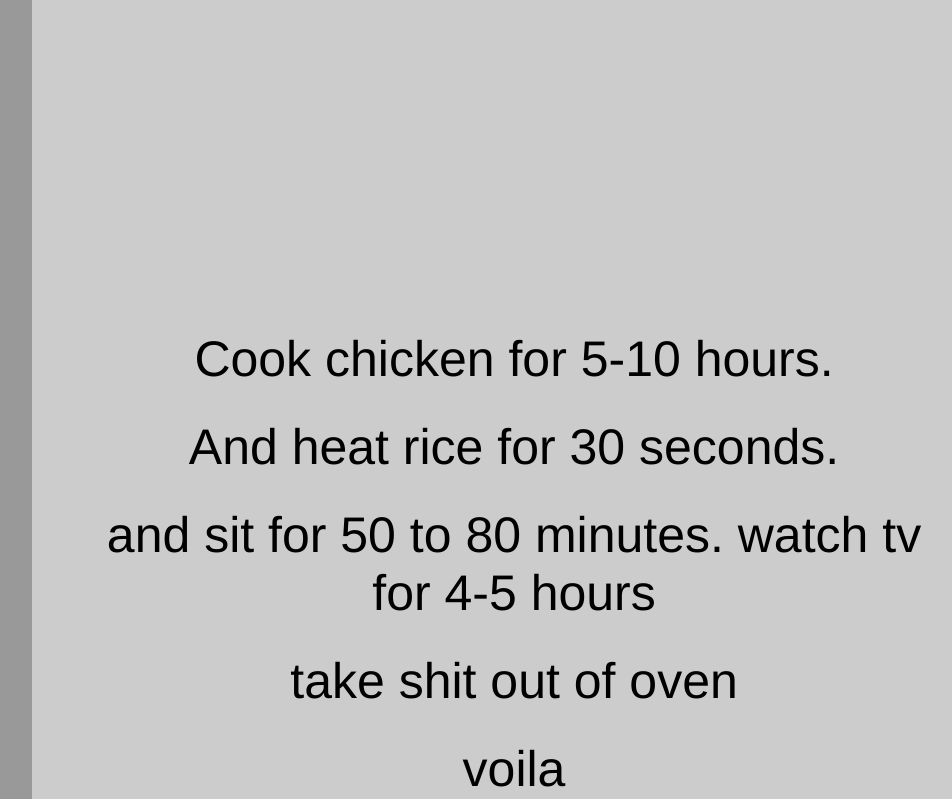
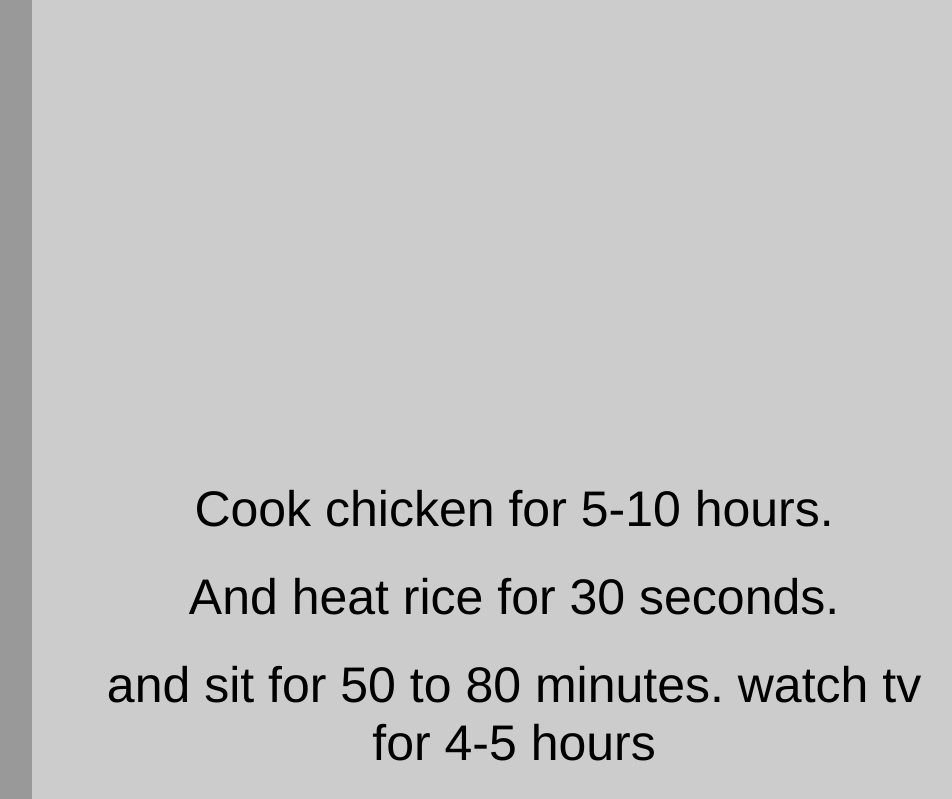
Before and after one commit to dsharps/pennapps2013f, a website: page views/index.html in a window 1280 px wide. Shown: the top 799 px of the page, without its empty margins (288-1240 px from the left). Drawn offline with Linux system fonts and the light colour scheme.

Commit message:
Include animation for pushing instruction list up and down

```diff
--- a/public/javascripts/scripts.js
+++ b/public/javascripts/scripts.js
@@ -17,4 +17,15 @@ $(function(){
     for (var i = 0; i < steps.length; i++) {
         newStepView = new InstructionView({instruction: steps[i]});
     }
+
+
+    // testing push-up/down animation
+    // current in css this animation happens on hover. will change fater leap stuff is
+
+    // USE THIS TO PUSH LIST UP BY 150px
+    $("#Instruction-list").css("top", "-=150");
+
+    // USE THIS TO PUSH LIST DOWN BY 150px
+    $("#Instruction-list").css("top", "+=150");
+
 });
--- a/public/stylesheets/styles.scss
+++ b/public/stylesheets/styles.scss
@@ -1,3 +1,15 @@
+// Add this class to divs that you wanna animate pushing up or down
+// (needs proper positioning to work, i.e. position: relative)
+.animate-translation {
+    $transition-time: 0.5s;
+    transition: top $transition-time;
+    -webkit-transition: top $transition-time;
+    -o-transition: top $transition-time;
+    -moz-transition: top $transition-time;
+}
+
+// rest of CSS
+
 body, html {
     height: 100%;
 }
--- a/views/index.html
+++ b/views/index.html
@@ -23,7 +23,7 @@
     <div id="Main">
         <div id="Timer-list"></div>
         <div id="Instruction-list-container">
-            <div id="Instruction-list"></div>
+            <div id="Instruction-list" class="animate-translation"></div>
         </div>
     </div>
 </body>
```
Also changed, not shown: public/stylesheets/styles.css.
